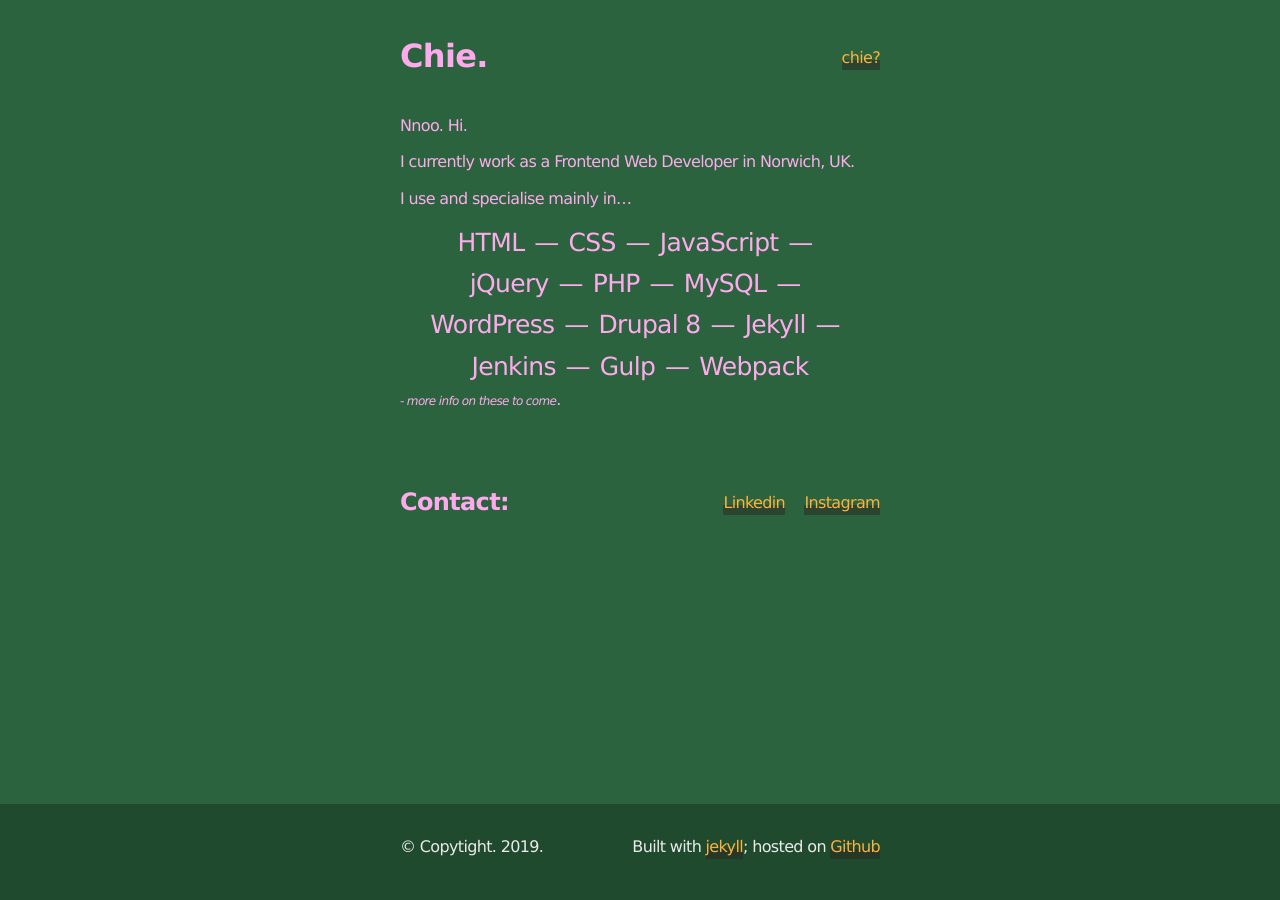
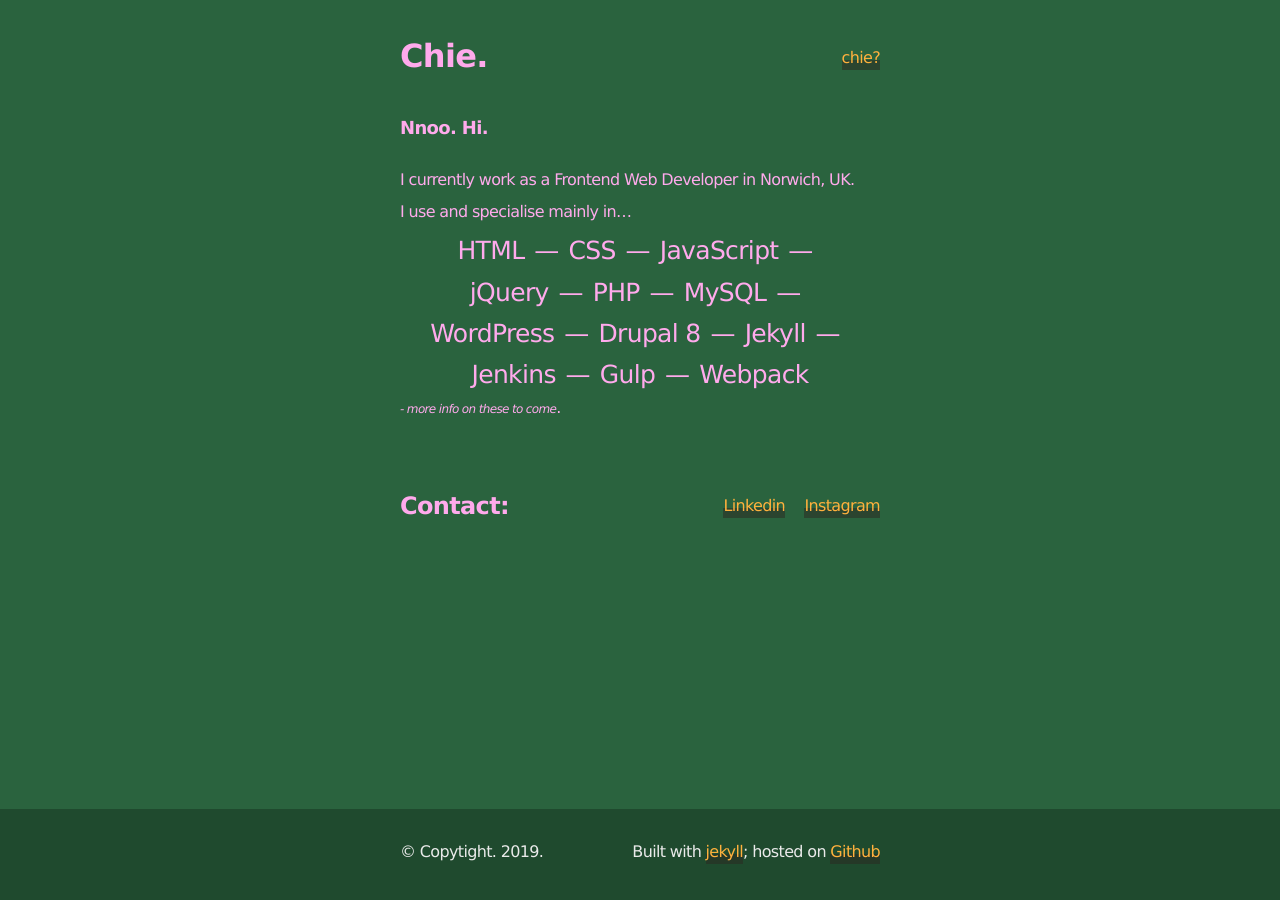
Before and after one commit to chiich/portfolio, a Jekyll site: the page built from index.md, in a window 1280 px wide. Built offline with Jekyll 4.4.1, drawn with Linux system fonts in a browser that asks for light colours; nearby versions of some CDN libraries; some web fonts are replaced.

Commit message:
intro greeting style

```diff
--- a/_sass/_w3.scss
+++ b/_sass/_w3.scss
@@ -22,7 +22,7 @@ p, dl {
   margin: 0;
 }
 p {
-  margin-bottom: 1rem;
+  margin-bottom: 0.5rem;
 
   header section & {
     display: block;
@@ -115,7 +115,12 @@ footer {
 }
 
 .intro {
-//   font-size: 2rem;
+
+  p:first-child {
+    font-weight: bold;
+    font-size: 1.8rem;
+    margin-bottom: 2.5rem;
+  }
 
   em {
     font-size: 75%;
```
